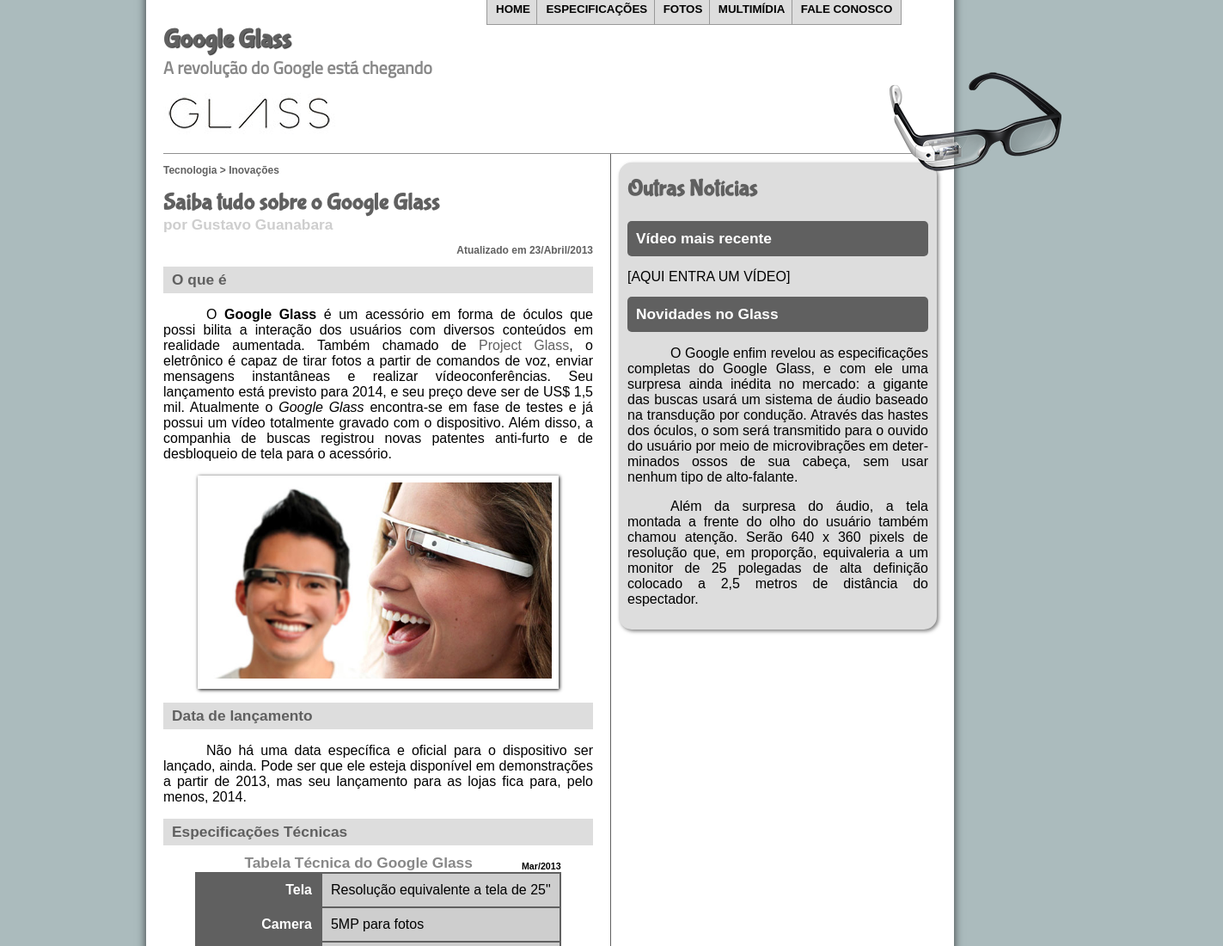
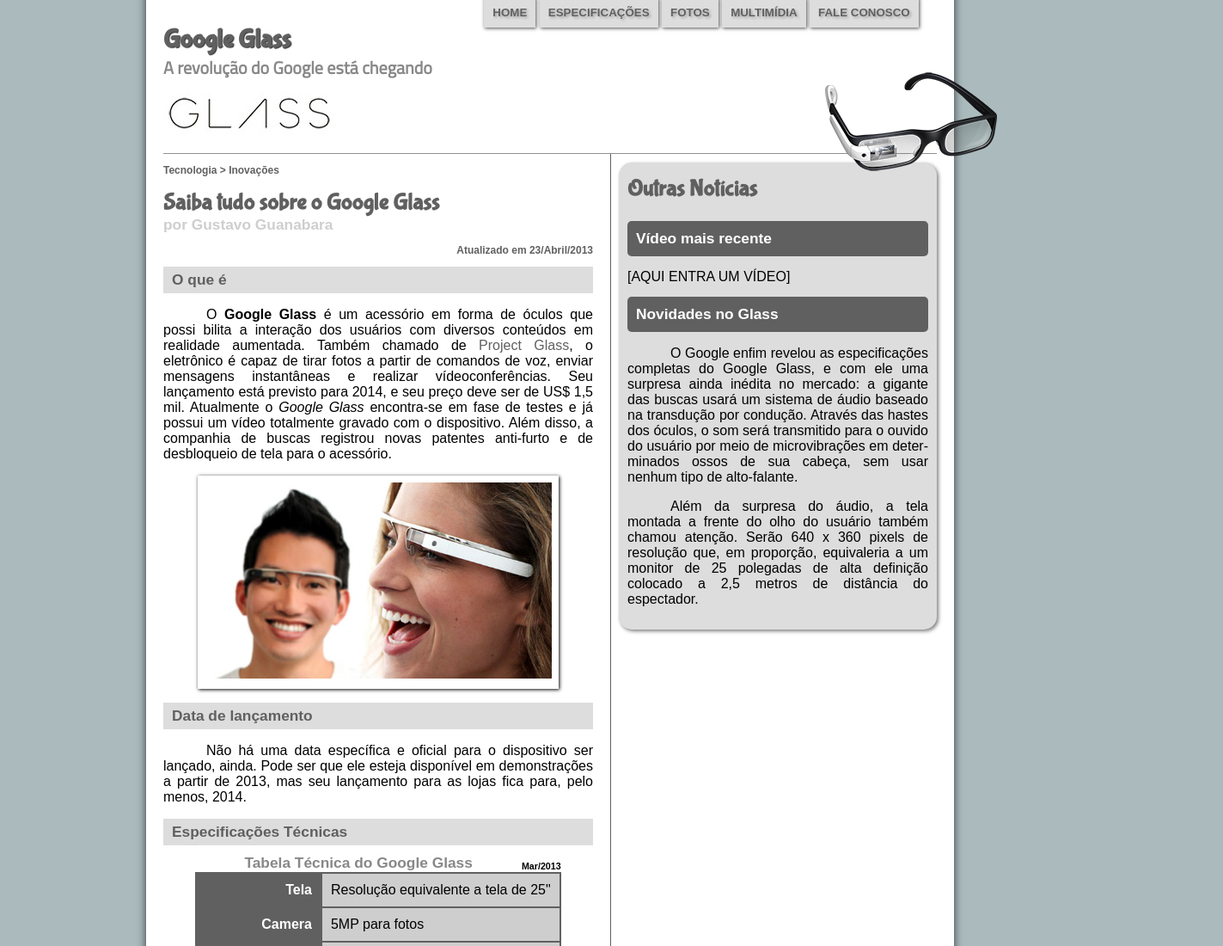
Before and after one commit to sergioherman/Projeto-Google-Glass, a plain HTML site: page index.html in a window 1280 px wide. Shown: the top 1100 px of the page at 86% size, 1423 px wide, since content can reach past the window. Drawn offline with Linux system fonts and the light colour scheme.

Commit message:
Ajustes
Menu com posição relativa
Outros pequenos detalhes

```diff
--- a/_css/estilo.css
+++ b/_css/estilo.css
@@ -27,7 +27,7 @@ header#cabecalho h2{
 header#cabecalho img#icone{
     position: absolute;
     top: 80px;
-    left: 1035px;
+    left: 960px;
 }
 body{
     background-color: rgb(171, 187, 189);
@@ -90,18 +90,20 @@ nav#menu h1{
 nav#menu ul{
     list-style: none;
     text-transform: uppercase;
-    position: absolute;
-    top: -20px;
-    left: 530px;
+    position: relative;
+    top: -114px;
+    left: 250pt;
 }
 nav#menu li{
     font-size: 10pt;
     font-weight: bold;
+    text-shadow: 2px 2px 3px rgba(0,0,0,.25);
     display: inline-block;
     background-color: #dddddd;
     padding: 10px;
-    margin: -4px;
-    border: solid 1px #999999;
+    margin: 0px;
+    /* border: solid 1px #999999; */
+    box-shadow: 1px 1px 4px rgba(0,0,0,.7);
 }
 nav#menu li:hover{
     color: white;
@@ -109,7 +111,7 @@ nav#menu li:hover{
     transition: background-color 1s;
 }
 nav#menu a{
-    color: black;
+    color: #606060;
     text-decoration: none;
 }
 nav#menu a:hover{
```
